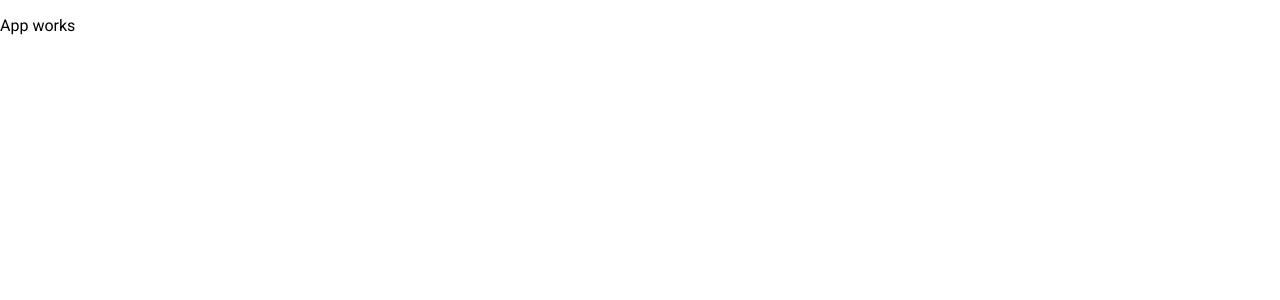
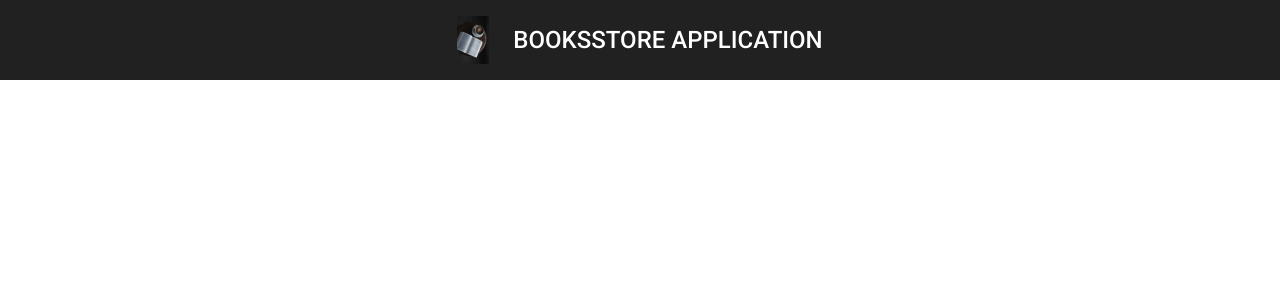
Before and after one commit to alissonos/bookstore-frontend, an Angular app: page / in a window 1280 px wide. Shown: the top 300 px of the page. Built offline with nearby package versions, Linux system fonts and the light colour scheme.

Commit message:
Implementando o Header

```diff
--- a/src/app/app.component.html
+++ b/src/app/app.component.html
@@ -1 +1 @@
-<p>App works</p>
+<app-header></app-header>
--- /dev/null
+++ b/src/app/components/template/header/header.component.css
@@ -0,0 +1,18 @@
+img {
+    height: 3rem;
+}
+
+.header {
+    justify-content: center;
+    height: 10%;
+}
+
+span {
+    display: flex;
+    align-items: center;
+}
+
+h1 {
+    padding-left: 1.5rem;
+    font-size: 1.5rem;
+}
--- /dev/null
+++ b/src/app/components/template/header/header.component.html
@@ -0,0 +1,8 @@
+<mat-toolbar class="header">
+    <span>
+        <img src="assets/img/book.jpg" alt="">
+    </span>
+    <span>
+        <h1>BOOKSSTORE APPLICATION</h1>
+    </span>
+</mat-toolbar>
--- /dev/null
+++ b/src/app/components/template/header/header.component.ts
@@ -0,0 +1,15 @@
+import { Component, OnInit } from '@angular/core';
+
+@Component({
+  selector: 'app-header',
+  templateUrl: './header.component.html',
+  styleUrls: ['./header.component.css']
+})
+export class HeaderComponent implements OnInit {
+
+  constructor() { }
+
+  ngOnInit(): void {
+  }
+
+}
```
Also changed, not shown: src/app/app.module.ts (+8 -2 lines), src/assets/img/book.jpg (added).
